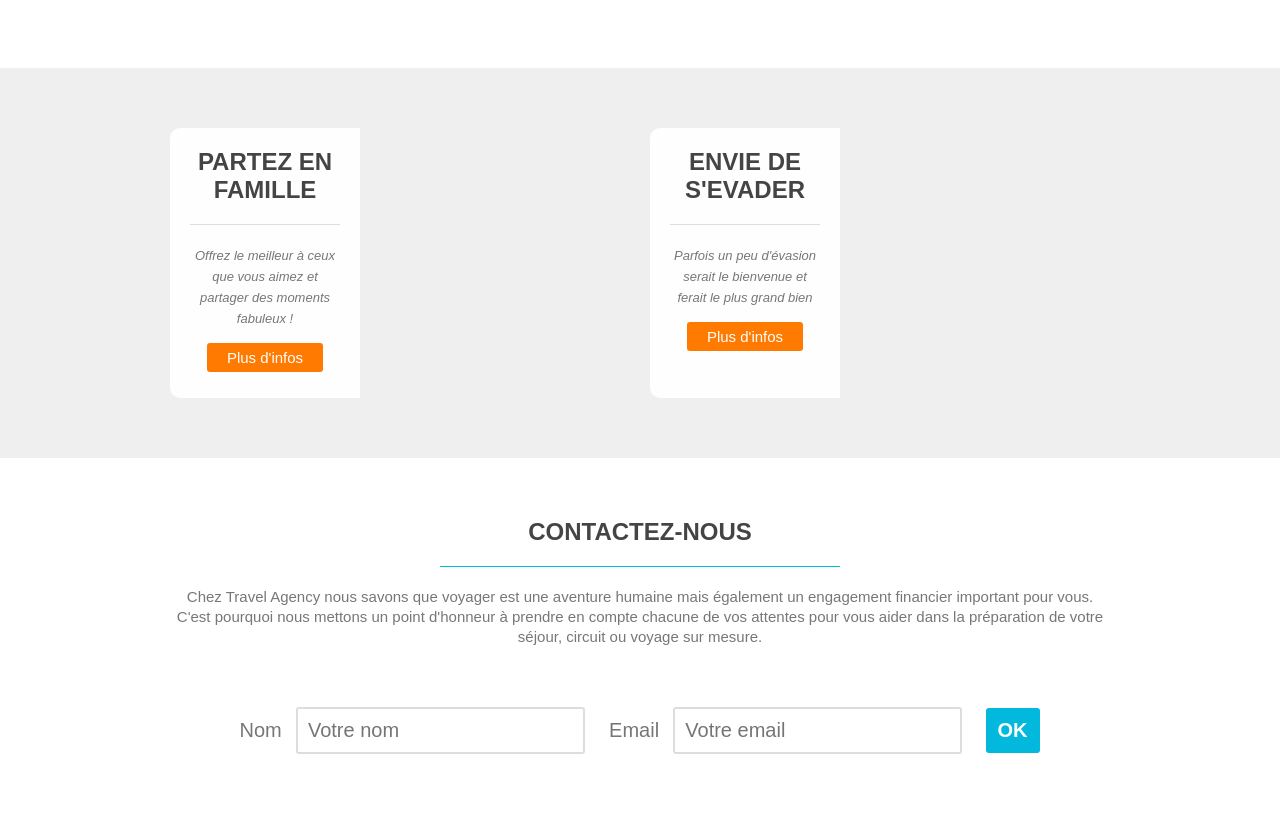
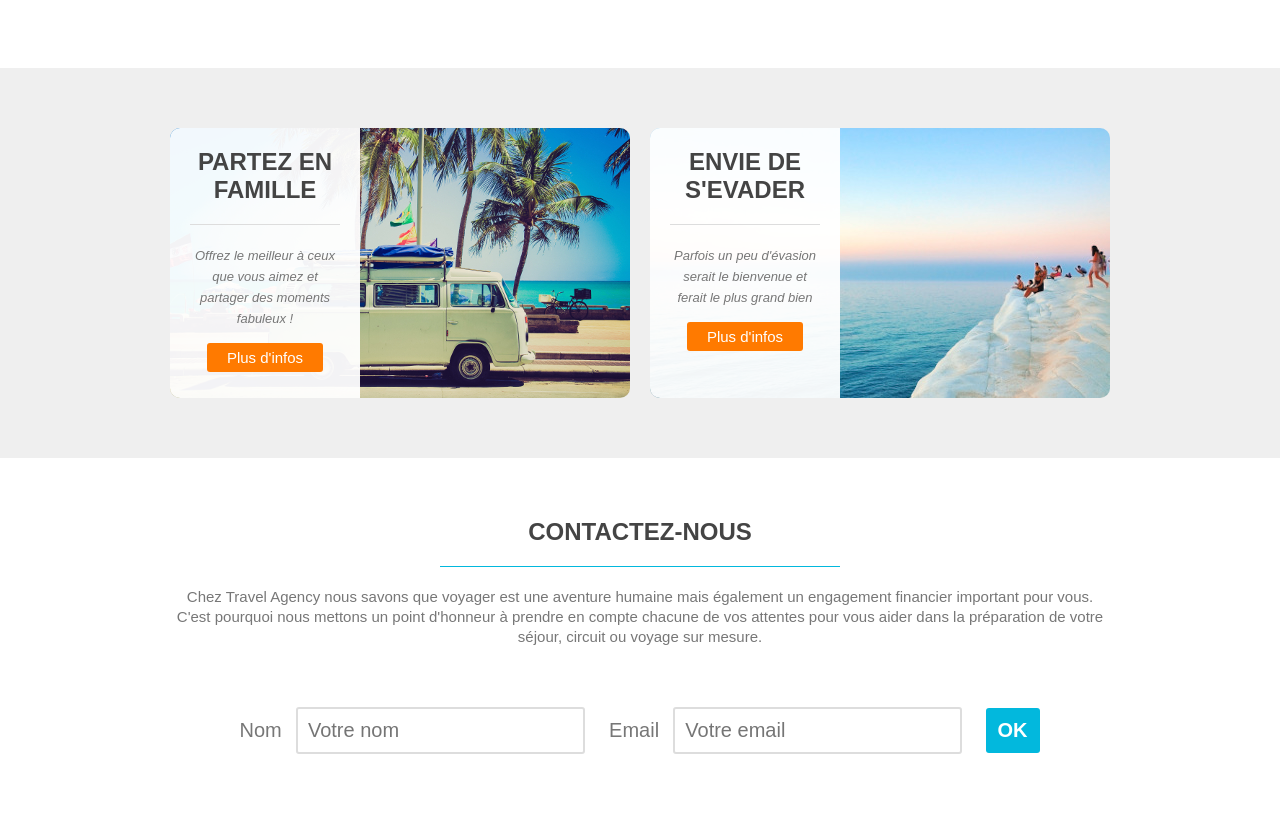
Before and after one commit to bpichery/Projet-Vitrine-Travel-Agency, a plain HTML site: page index.html in a window 1280 px wide. Shown: the part 1080-1911 px from the top of the page. Drawn offline with Linux system fonts and the light colour scheme; files whose address does not match are found by name.

Commit message:
Update index.html

```diff
--- a/index.html
+++ b/index.html
@@ -50,7 +50,7 @@
             </div></section>
 
         <section id="possibilities"><div class="wrapper">
-            <article style="background-image: url(images/article-image-1.jpg)"><div class="overlay">
+            <article style="background-image: url(article-image-1.jpg)"><div class="overlay">
             <h4>PARTEZ EN FAMILLE</h4>
                 <p><small>Offrez le meilleur à ceux que vous aimez et partager des moments fabuleux !</small></p><a href="#"class="bouton-2">Plus d'infos</a>
                 </div>
@@ -58,7 +58,7 @@
 
 
 
-            <article style="background-image: url(images/article-image-2.jpg)">
+            <article style="background-image: url(article-image-2.jpg)">
                 <div class="overlay">
             <h4>ENVIE DE S'EVADER</h4>
                 <p><small>Parfois un peu d'évasion serait le bienvenue et ferait le plus grand bien</small></p> <a href="#"class="bouton-2">Plus d'infos</a>
```
